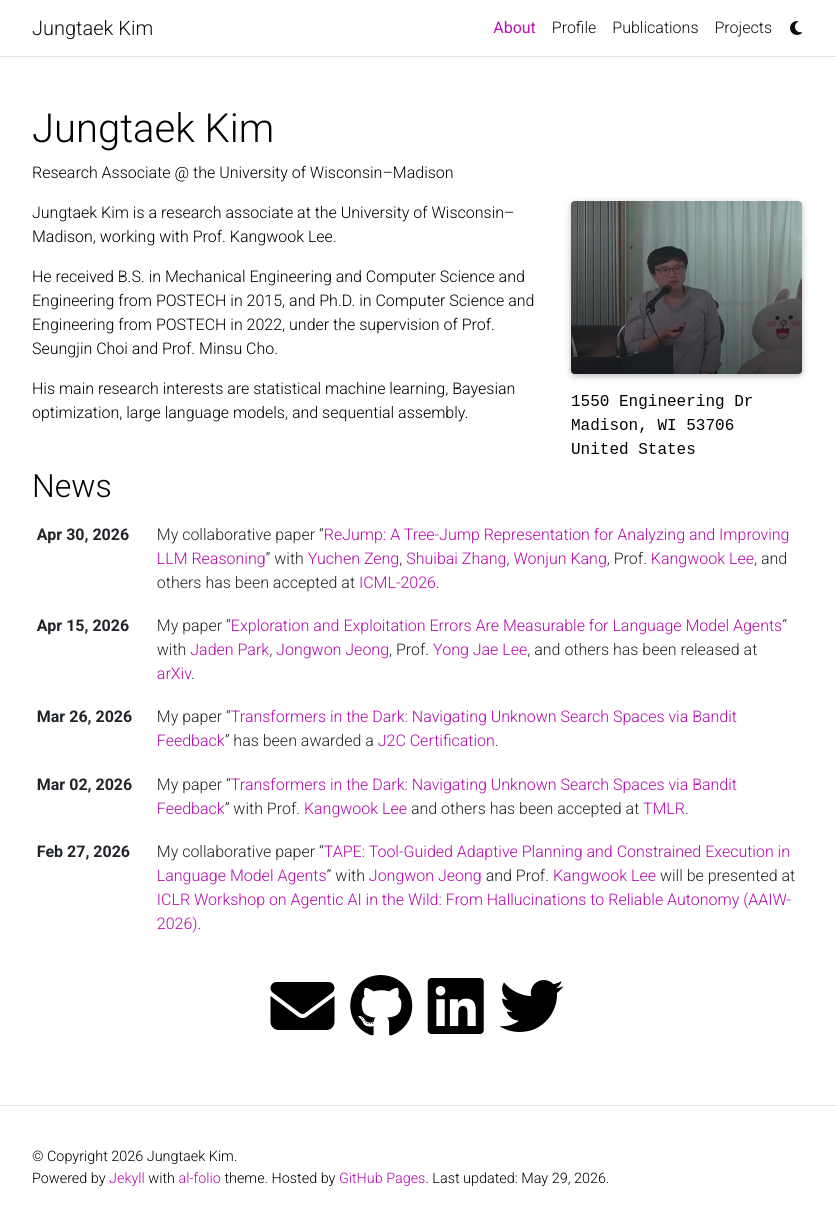
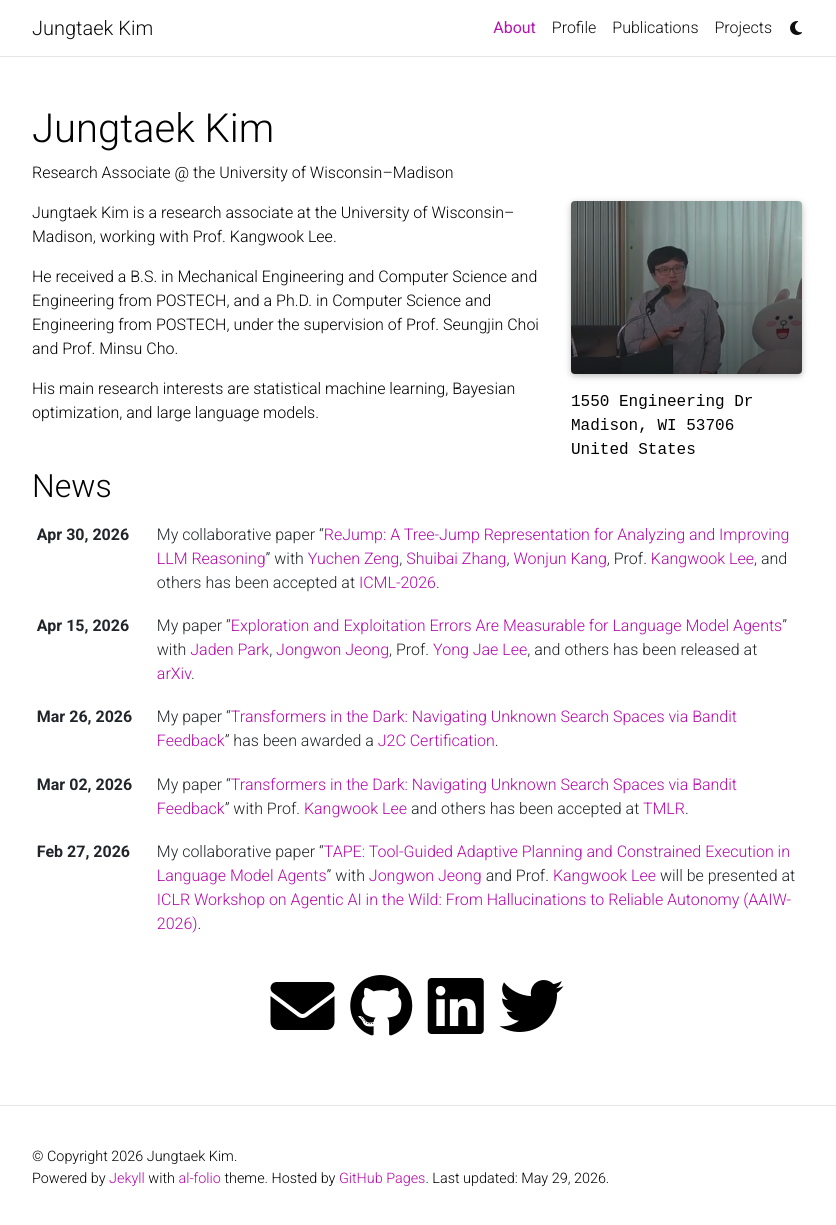
Before and after one commit to jungtaekkim/jungtaekkim.github.io, a Jekyll site: the page built from _pages/about.md, in a window 1280 px wide and 1230 px high. Shown: the top 1225 px of the window, without its empty margins (223-1059 px from the left). Built offline with Jekyll 4.4.1, drawn with Linux system fonts in a browser that asks for light colours; full-size pictures stand in for the smaller copies a plugin makes; comment, search, counter and statistics services are not loaded; a style sheet for code colours, icons or effects is not loaded.

Commit message:
Update all

```diff
--- a/_pages/about.md
+++ b/_pages/about.md
@@ -19,6 +19,6 @@ social: true
 
 Jungtaek Kim is a research associate at the University of Wisconsin&ndash;Madison, working with Prof. Kangwook Lee.
 
-He received B.S. in Mechanical Engineering and Computer Science and Engineering from POSTECH in 2015, and Ph.D. in Computer Science and Engineering from POSTECH in 2022, under the supervision of Prof. Seungjin Choi and Prof. Minsu Cho.
+He received a B.S. in Mechanical Engineering and Computer Science and Engineering from POSTECH, and a Ph.D. in Computer Science and Engineering from POSTECH, under the supervision of Prof. Seungjin Choi and Prof. Minsu Cho.
 
-His main research interests are statistical machine learning, Bayesian optimization, large language models, and sequential assembly.
+His main research interests are statistical machine learning, Bayesian optimization, and large language models.
```
